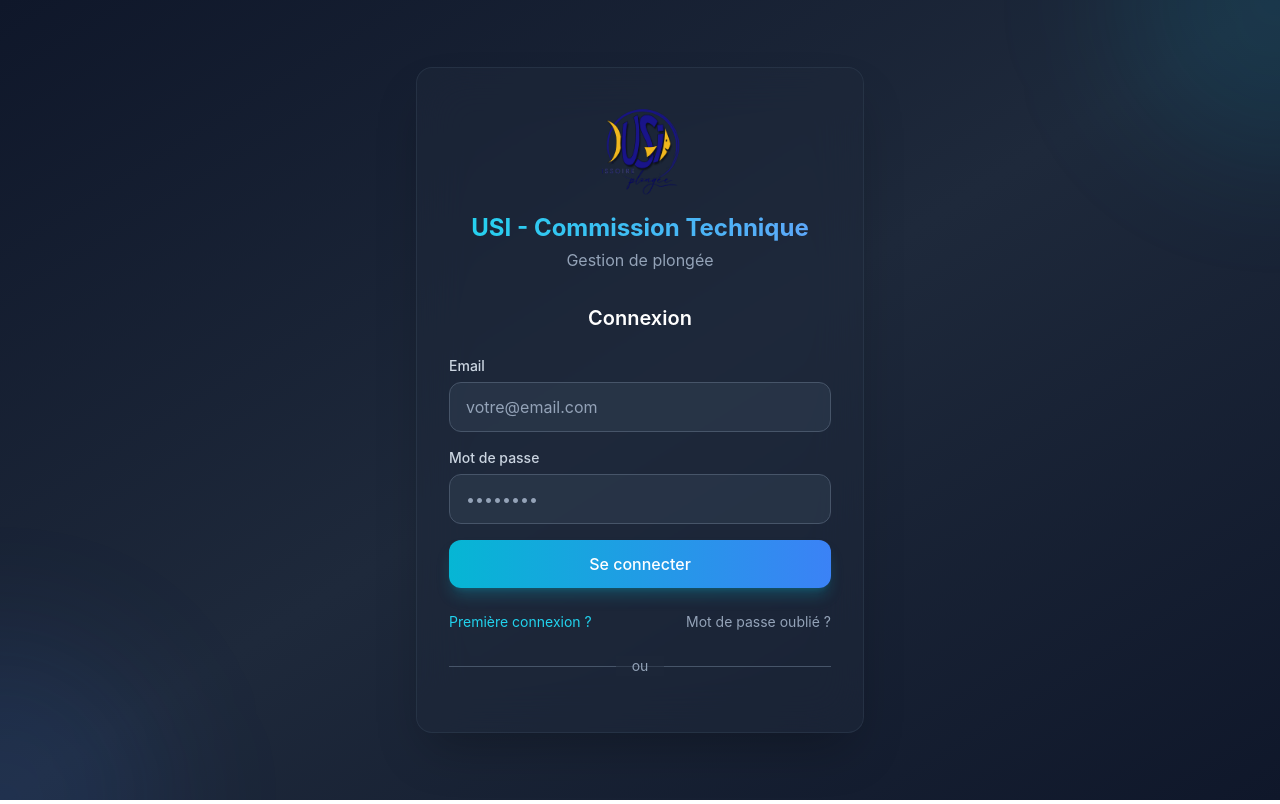
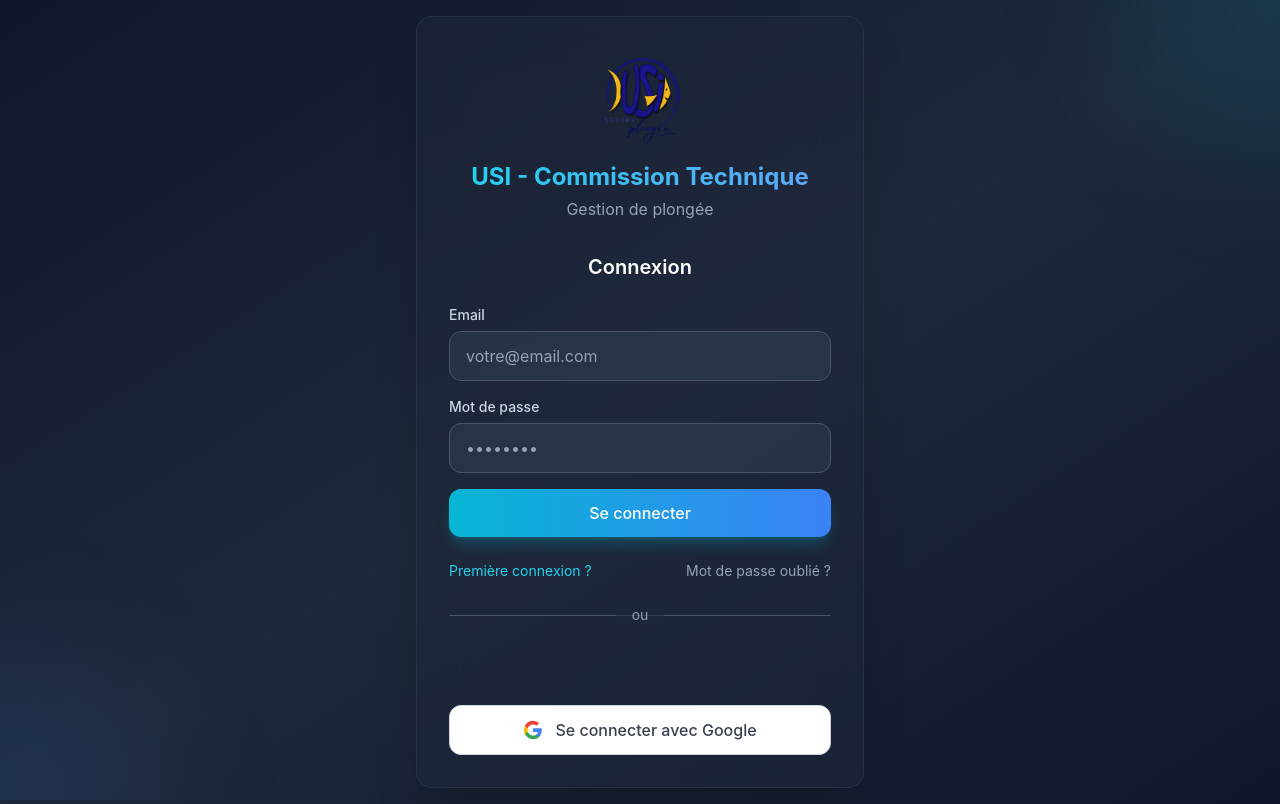
Before and after one commit to SylvestreG/fosse, a React (Vite) app in the folder frontend/: page /login in a window 1280 px wide. Built offline with nearby package versions, Linux system fonts and the light colour scheme; no server answers.

Commit message:
fix: logo path with base URL and add Google fallback button
- Use import.meta.env.BASE_URL for logo paths (fixes /fosse/ prefix)
- Add visible Google sign-in button as fallback
- Build Google OAuth URL client-side for redirect

```diff
--- a/frontend/src/components/Header.tsx
+++ b/frontend/src/components/Header.tsx
@@ -58,7 +58,7 @@
             </button>
 
             <Link to="/dashboard" className="flex items-center gap-2">
-              <img src="/logo.png" alt="USI" className="w-10 h-10 object-contain" />
+              <img src={`${import.meta.env.BASE_URL}logo.png`} alt="USI" className="w-10 h-10 object-contain" />
               <span className="text-2xl font-bold text-primary-600 hidden sm:inline">USI</span>
             </Link>
 
--- a/frontend/src/pages/ChangePassword.tsx
+++ b/frontend/src/pages/ChangePassword.tsx
@@ -58,7 +58,7 @@
         {/* Logo */}
         <div className="text-center mb-6">
           <img
-            src="/logo.png"
+            src={`${import.meta.env.BASE_URL}logo.png`}
             alt="USI Plongée"
             className="w-20 h-20 mx-auto mb-4 object-contain"
           />
--- a/frontend/src/pages/LoginAdmin.tsx
+++ b/frontend/src/pages/LoginAdmin.tsx
@@ -99,6 +99,29 @@
     }
   }
 
+  // Fallback: redirect to Google OAuth URL
+  const handleGoogleFallback = async () => {
+    try {
+      const configRes = await authApi.getConfig()
+      const clientId = configRes.data.client_id
+      const redirectUri = `${window.location.origin}/fosse/login`
+      const scope = 'openid email profile'
+
+      const googleAuthUrl = `https://accounts.google.com/o/oauth2/v2/auth?` +
+        `client_id=${encodeURIComponent(clientId)}` +
+        `&redirect_uri=${encodeURIComponent(redirectUri)}` +
+        `&response_type=code` +
+        `&scope=${encodeURIComponent(scope)}` +
+        `&access_type=offline` +
+        `&prompt=select_account`
+
+      window.location.href = googleAuthUrl
+    } catch (err) {
+      console.error('Failed to build Google auth URL:', err)
+      setError('Impossible de se connecter avec Google')
+    }
+  }
+
   const handleEmailLogin = async (e: React.FormEvent) => {
     e.preventDefault()
     if (!email.trim() || !password.trim()) {
@@ -154,7 +177,7 @@
         {/* Logo */}
         <div className="text-center mb-8">
           <img
-            src="/logo.png"
+            src={`${import.meta.env.BASE_URL}logo.png`}
             alt="USI Plongée"
             className="w-24 h-24 mx-auto mb-4 object-contain"
           />
@@ -249,8 +272,23 @@
             <div
               id="google-signin-button"
               ref={googleButtonRef}
-              className="flex justify-center"
+              className="flex justify-center min-h-[44px]"
             />
+
+            {/* Fallback Google button if API doesn't render */}
+            <button
+              type="button"
+              onClick={handleGoogleFallback}
+              className="w-full mt-3 py-3 px-4 bg-white hover:bg-gray-100 text-gray-700 font-medium rounded-xl transition-all duration-200 flex items-center justify-center gap-3 border border-gray-300"
+            >
+              <svg className="w-5 h-5" viewBox="0 0 24 24">
+                <path fill="#4285F4" d="M22.56 12.25c0-.78-.07-1.53-.2-2.25H12v4.26h5.92c-.26 1.37-1.04 2.53-2.21 3.31v2.77h3.57c2.08-1.92 3.28-4.74 3.28-8.09z"/>
+                <path fill="#34A853" d="M12 23c2.97 0 5.46-.98 7.28-2.66l-3.57-2.77c-.98.66-2.23 1.06-3.71 1.06-2.86 0-5.29-1.93-6.16-4.53H2.18v2.84C3.99 20.53 7.7 23 12 23z"/>
+                <path fill="#FBBC05" d="M5.84 14.09c-.22-.66-.35-1.36-.35-2.09s.13-1.43.35-2.09V7.07H2.18C1.43 8.55 1 10.22 1 12s.43 3.45 1.18 4.93l2.85-2.22.81-.62z"/>
+                <path fill="#EA4335" d="M12 5.38c1.62 0 3.06.56 4.21 1.64l3.15-3.15C17.45 2.09 14.97 1 12 1 7.7 1 3.99 3.47 2.18 7.07l3.66 2.84c.87-2.6 3.3-4.53 6.16-4.53z"/>
+              </svg>
+              Se connecter avec Google
+            </button>
           </>
         )}
 
--- a/frontend/src/pages/PublicQuestionnaire.tsx
+++ b/frontend/src/pages/PublicQuestionnaire.tsx
@@ -117,7 +117,7 @@
       <div className="max-w-2xl mx-auto">
         <div className="bg-white rounded-lg shadow-xl p-8">
           <div className="text-center mb-8">
-            <img src="/logo.png" alt="USI Plongée" className="w-20 h-20 mx-auto mb-4 object-contain" />
+            <img src={`${import.meta.env.BASE_URL}logo.png`} alt="USI Plongée" className="w-20 h-20 mx-auto mb-4 object-contain" />
             <h1 className="text-3xl font-bold text-primary-600 mb-2">USI - Commission Technique</h1>
             <h2 className="text-2xl font-semibold text-gray-900 mb-2">Questionnaire plongée</h2>
             <p className="text-gray-600">
```
